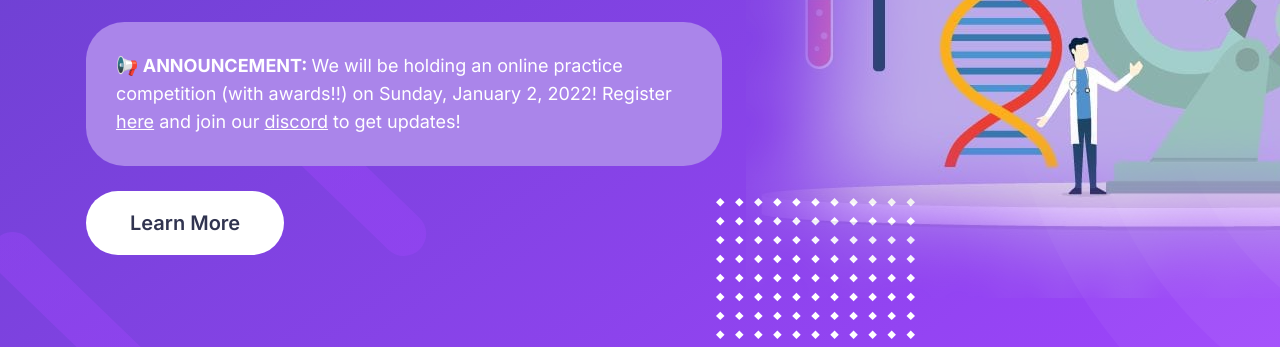
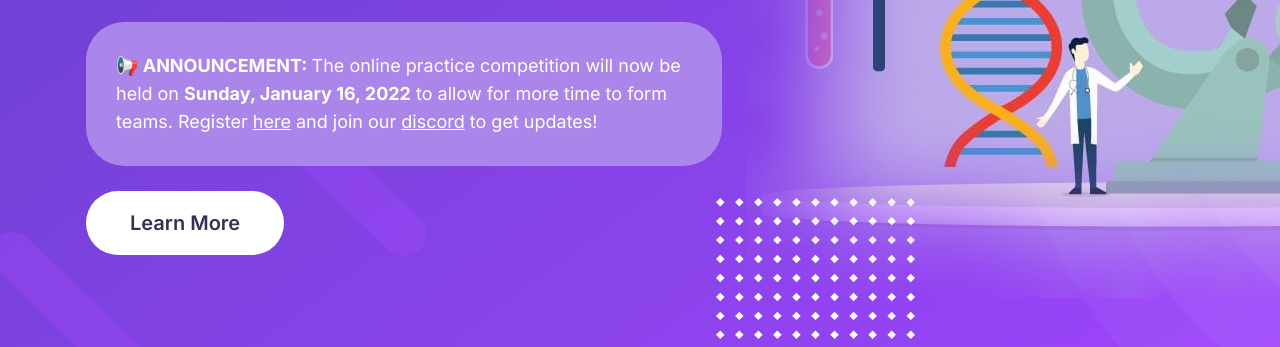
Before and after one commit to Biology-Competition/Biology-Competition, a plain HTML site: page index.html in a window 1280 px wide. Shown: the part 452-799 px from the top of the page. Drawn offline with Linux system fonts and the light colour scheme.

Commit message:
Practice competition date updated

```diff
--- a/index.html
+++ b/index.html
@@ -103,7 +103,7 @@
                             <p class="wow fadeInLeft" data-wow-delay=".6s" data-wow-duration="1.3s">The ARBC is a team based biology competition for you and your friends to test your knowledge of life science topics.</p>
 
                             <p class="wow fadeInLeft" data-wow-delay=".6s" data-wow-duration="1.3s" style="background-color: #AA85EA; border-radius: 3vw; padding: 30px;">
-                                <strong> &#128226; ANNOUNCEMENT: </strong>We will be holding an online practice competition (with awards!!) on Sunday, January 2, 2022! Register <a href="https://docs.google.com/forms/d/e/1FAIpQLSdhKEiJTi3Zeb2zXxkLCpco_UtkrwwdwJsCzynDPukAU-5L7g/viewform" style="color:white;text-decoration: underline" target="_blank">here</a> and join our <a href="https://discord.gg/hwjT88KqNp" style="color:white;text-decoration: underline" target="_blank">discord</a> to get updates!</p>
+                                <strong> &#128226; ANNOUNCEMENT: </strong>The online practice competition will now be held on <strong>Sunday, January 16, 2022</strong> to allow for more time to form teams. Register <a href="https://docs.google.com/forms/d/e/1FAIpQLSdhKEiJTi3Zeb2zXxkLCpco_UtkrwwdwJsCzynDPukAU-5L7g/viewform" style="color:white;text-decoration: underline" target="_blank">here</a> and join our <a href="https://discord.gg/hwjT88KqNp" style="color:white;text-decoration: underline" target="_blank">discord</a> to get updates!</p>
                             <a href="competition.html" class="theme-btn wow fadeInUp" data-wow-delay=".8s" data-wow-duration="1.3s">Learn More</a>
                         </div>
                     </div>
```
